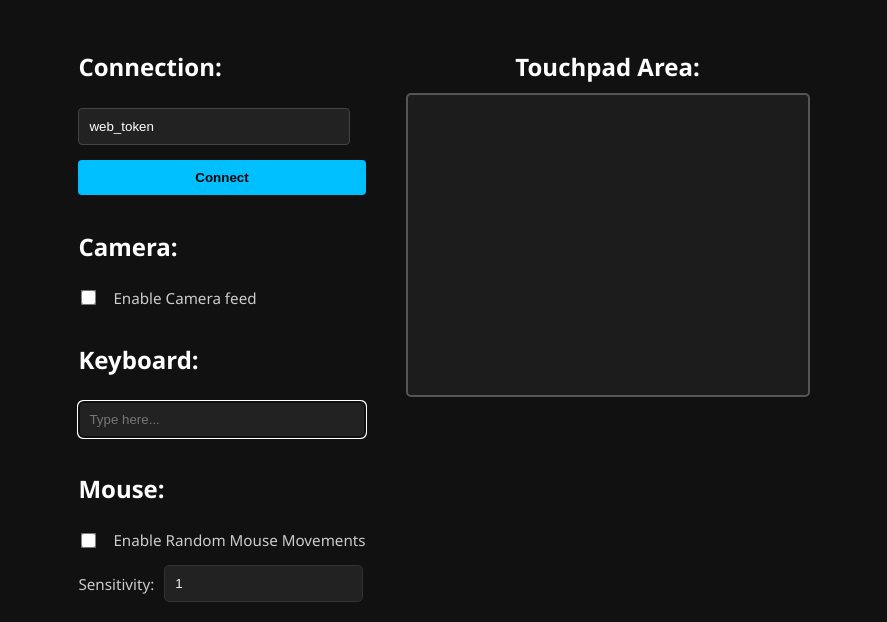
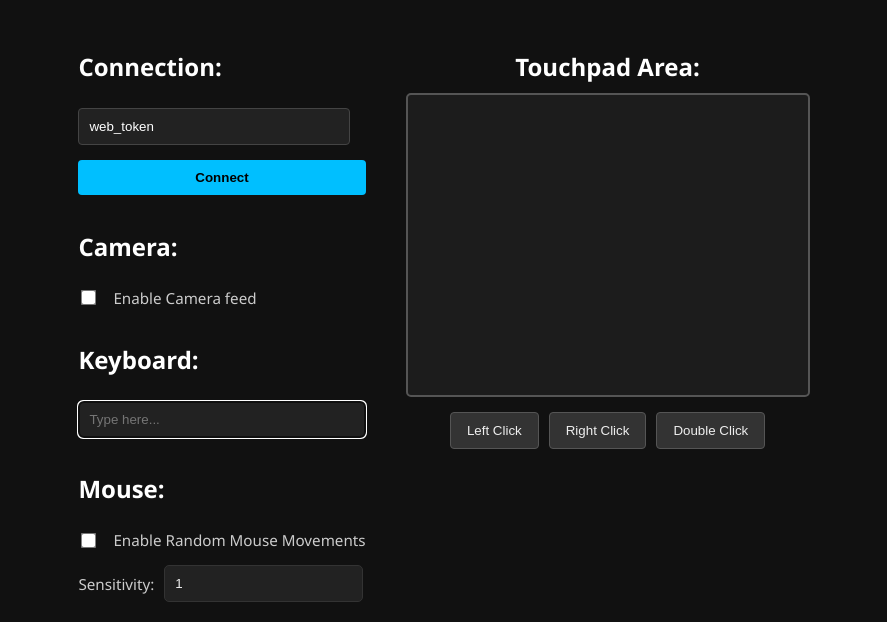
Before and after one commit to nobandegani/InoKVM, a website: page public/index.html in a window 1280 px wide. Shown: the part 188-810 px from the top of the page, without its empty margins (196-1083 px from the left). Drawn offline with Linux system fonts and the light colour scheme.

Commit message:
add mouse click events

```diff
--- a/public/app.js
+++ b/public/app.js
@@ -113,3 +113,22 @@ pad.addEventListener("pointermove", (e) => {
         }));
     }
 });
+
+
+document.getElementById("leftClickBtn").addEventListener("click", () => {
+    if (ws && ws.readyState === WebSocket.OPEN) {
+        ws.send(JSON.stringify({ mouse_click: "left" }));
+    }
+});
+
+document.getElementById("rightClickBtn").addEventListener("click", () => {
+    if (ws && ws.readyState === WebSocket.OPEN) {
+        ws.send(JSON.stringify({ mouse_click: "right" }));
+    }
+});
+
+document.getElementById("doubleClickBtn").addEventListener("click", () => {
+    if (ws && ws.readyState === WebSocket.OPEN) {
+        ws.send(JSON.stringify({ mouse_click: "double" }));
+    }
+});
--- a/public/index.html
+++ b/public/index.html
@@ -44,6 +44,11 @@
     <div class="touchpad-container">
         <h2>Touchpad Area:</h2>
         <div id="touchpad"></div>
+        <div class="click-buttons">
+            <button id="leftClickBtn">Left Click</button>
+            <button id="rightClickBtn">Right Click</button>
+            <button id="doubleClickBtn">Double Click</button>
+        </div>
     </div>
 </div>
 
--- a/public/style.css
+++ b/public/style.css
@@ -118,3 +118,22 @@ h1 {
     font-weight: bold;
     cursor: pointer;
 }
+
+.click-buttons {
+    margin-top: 15px;
+    display: flex;
+    gap: 10px;
+}
+
+.click-buttons button {
+    padding: 10px 16px;
+    background-color: #333;
+    color: #eee;
+    border: 1px solid #555;
+    border-radius: 4px;
+    cursor: pointer;
+}
+
+.click-buttons button:hover {
+    background-color: #555;
+}
```
